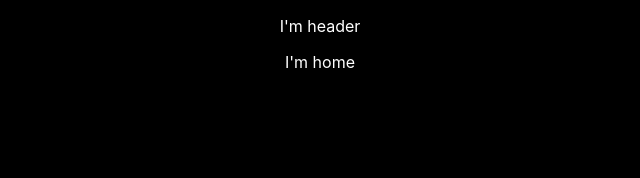
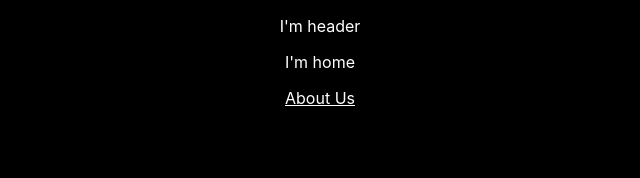
Before and after one commit to continentaldivide/group-git-lab, a React (Create React App) app: page / in a window 1280 px wide. Shown: the top 178 px of the page, without its empty margins (320-960 px from the left). Built offline with nearby package versions, Linux system fonts and the light colour scheme.

Commit message:
added link on home page to about component

```diff
--- a/src/components/pages/Home.jsx
+++ b/src/components/pages/Home.jsx
@@ -1,7 +1,10 @@
+import { Link } from 'react-router-dom'
+
 export default function Home() {
     return (
         <>
-        <p>I'm home</p>
+            <p>I'm home</p>
+            <Link to={'/about'}>About Us</Link>
         </>
     )
 }
```
